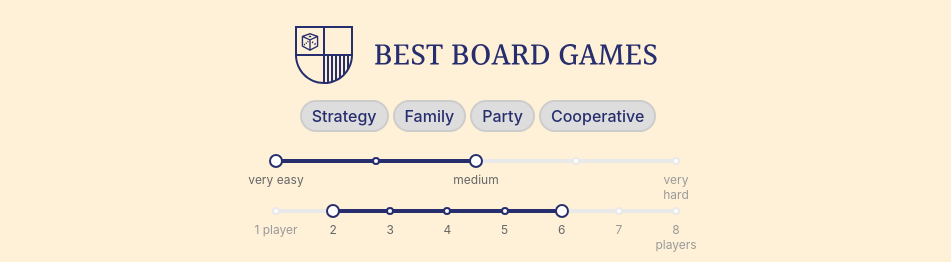
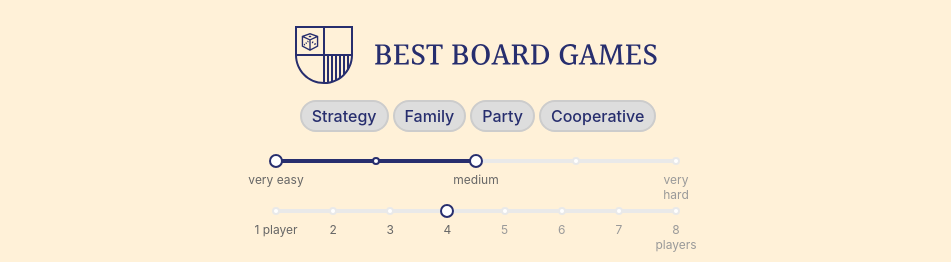
Before and after one commit to karugamo/best-board-games, a Gatsby site: page / in a window 1280 px wide. Shown: the top 262 px of the page, without its empty margins (164-1115 px from the left). Built offline with nearby package versions, Linux system fonts and the light colour scheme; Gatsby itself is replaced by a stand-in of ours.

Commit message:
Change player slider to work for one player count only

```diff
--- a/src/Layout.tsx
+++ b/src/Layout.tsx
@@ -6,7 +6,8 @@ import Logo from './Logo'
 import FilterTags, {Filter} from './FilterTags'
 import {GeekGame} from '../types'
 import {shuffle, times} from 'lodash'
-import Slider from './components/Slider'
+import RangeSlider from './components/RangeSlider'
+import SingleSlider from './components/SingleSlider'
 import {About} from '@karugamo/components'
 import Button from './components/Button'
 import Head from './Head'
@@ -14,7 +15,7 @@ import {navigate} from 'gatsby'
 
 export default function Layout({children}) {
   const [complexityRange, setComplexityRange] = useState([1, 3])
-  const [playerRange, setPlayerRange] = useState([2, 6])
+  const [playerFilter, setPlayerFilter] = useState(4)
   const [activeFilters, setActiveFilters] = useState<Filter[]>([])
   const [allGames, setAllGames] = useState<GeekGame[]>(initialGames)
   const [games, setGames] = useState<GeekGame[]>(allGames)
@@ -28,16 +29,16 @@ export default function Layout({children}) {
       <OptionsBar>
         <FilterTags onToggle={onToggleFilter} activeFilters={activeFilters} />
         <Sliders>
-          <Slider
+          <RangeSlider
             value={complexityRange}
             onChange={setComplexityRange}
             min={1}
             max={5}
             marks={{1: 'very easy', 3: 'medium', 5: 'very  hard'}}
           />
-          <Slider
-            value={playerRange}
-            onChange={setPlayerRange}
+          <SingleSlider
+            value={playerFilter}
+            onChange={setPlayerFilter}
             min={1}
             max={8}
             marks={playerSliderMarks}
@@ -49,7 +50,7 @@ export default function Layout({children}) {
       <GamesContainer>
         {games
           .filter((game) => inRange(Math.round(game.weight), complexityRange))
-          .filter((game) => inPlayerRange(game.players, playerRange))
+          .filter((game) => inRange(playerFilter, game.players))
           .map((game) => {
             return (
               <Game
@@ -94,13 +95,6 @@ export default function Layout({children}) {
 
 function inRange(number: number, range: number[]) {
   return number >= range[0] && number <= range[1]
-}
-
-function inPlayerRange(players: number[], range: number[]) {
-  return (
-    (range[0] >= players[0] && range[0] <= players[1]) ||
-    (range[1] >= players[0] && range[1] <= players[0])
-  )
 }
 
 const Main = styled.div`
--- a/src/components/Slider.tsx
+++ b/src/components/RangeSlider.tsx
@@ -3,7 +3,14 @@ import {Range} from 'rc-slider'
 import styled from 'styled-components'
 import 'rc-slider/assets/index.css'
 
-export default function Slider({value, onChange, min, max, marks}: SliderProps) {
+export default function RangeSlider({
+  value,
+  onChange,
+  min,
+  max,
+  step,
+  marks
+}: RangeSliderProps) {
   return (
     <RangeContainer>
       <Range
@@ -19,18 +26,20 @@ export default function Slider({value, onChange, min, max, marks}: SliderProps)
           {border: 'solid 2px #272e6e'},
           {border: 'solid 2px #272e6e'}
         ]}
+        step={step}
         activeDotStyle={{border: 'solid 2px #272e6e'}}
       />
     </RangeContainer>
   )
 }
 
-type SliderProps = {
-  value: number[];
-  onChange: (value: number[]) => void;
-  min: number;
-  max: number;
-  marks: any;
+type RangeSliderProps = {
+  value: number[]
+  onChange: (value: number[]) => void
+  min: number
+  max: number
+  marks?: any
+  step?: number
 }
 
 const RangeContainer = styled.div`
--- /dev/null
+++ b/src/components/SingleSlider.tsx
@@ -0,0 +1,46 @@
+import React from 'react'
+import Slider from 'rc-slider'
+import styled from 'styled-components'
+import 'rc-slider/assets/index.css'
+
+export default function SingleSlider({
+  value,
+  onChange,
+  min,
+  max,
+  step,
+  marks
+}: SingleSliderProps) {
+  return (
+    <SliderContainer>
+      <Slider
+        value={value}
+        onChange={onChange}
+        min={min}
+        max={max}
+        defaultValue={value}
+        marks={marks}
+        dots
+        trackStyle={{backgroundColor: '#e9e9e9'}}
+        handleStyle={{border: 'solid 2px #272e6e'}}
+        step={step}
+        activeDotStyle={{border: 'solid 2px #e9e9e9'}}
+      />
+    </SliderContainer>
+  )
+}
+
+type SingleSliderProps = {
+  value: number
+  onChange: (value: number) => void
+  min: number
+  max: number
+  marks?: any
+  step?: number
+}
+
+const SliderContainer = styled.div`
+  max-width: 500px;
+  height: 50px;
+  width: 80%;
+`
```
